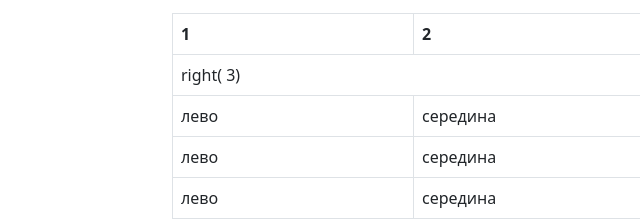
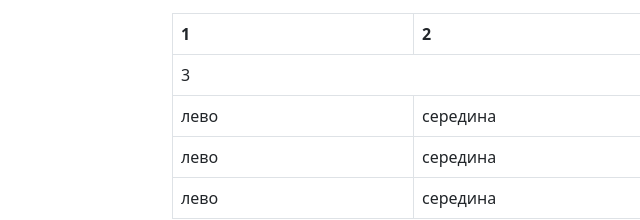
Before and after one commit to xobpuk/xobpuk.github.io, a plain HTML site: page 3/index.html in a window 1280 px wide. Shown: the part 1927-2147 px from the top of the page, 0-640 px from the left. Drawn offline with nearby package versions, Linux system fonts and the light colour scheme.

Commit message:
Update index.html

```diff
--- a/3/index.html
+++ b/3/index.html
@@ -165,7 +165,7 @@
     <th>3</th>
   </tr>
   <tr>
-    <td colspan="3"> right( 3)</td>
+    <td colspan="3">3</td>
   </tr>
   <tr>
     <td>лево</td>
```
